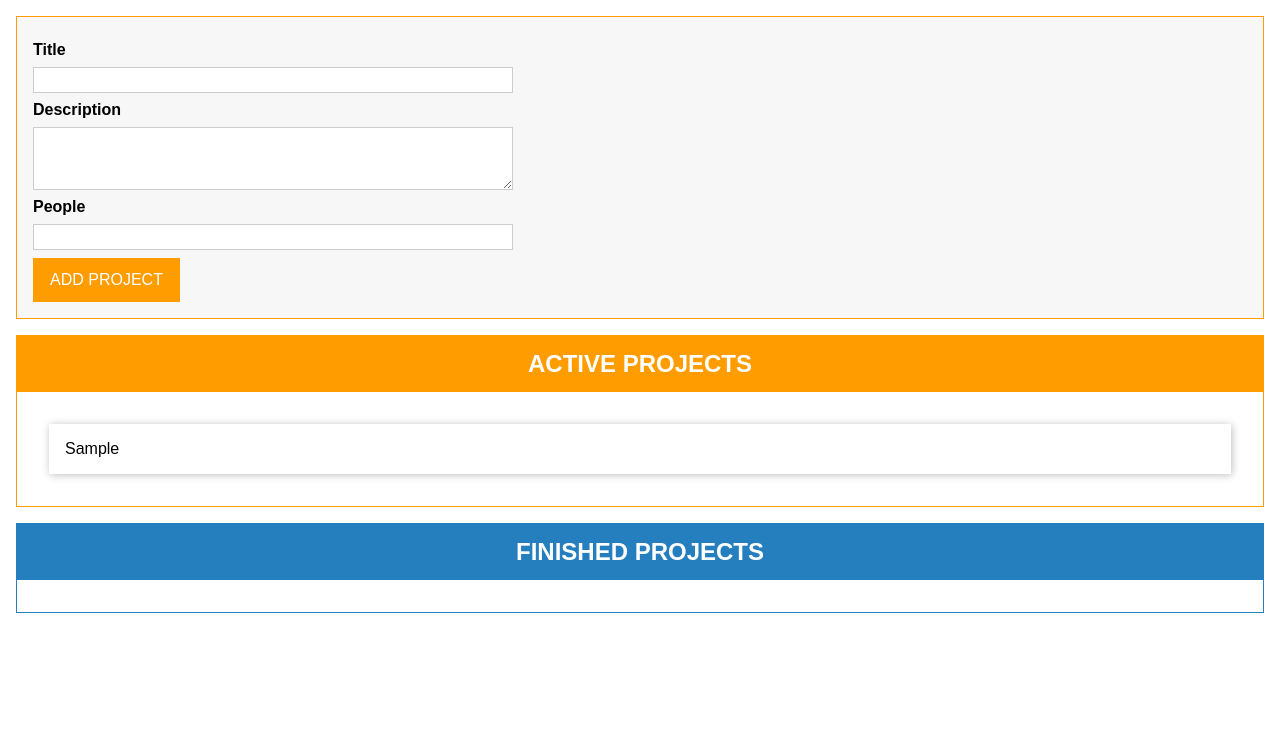
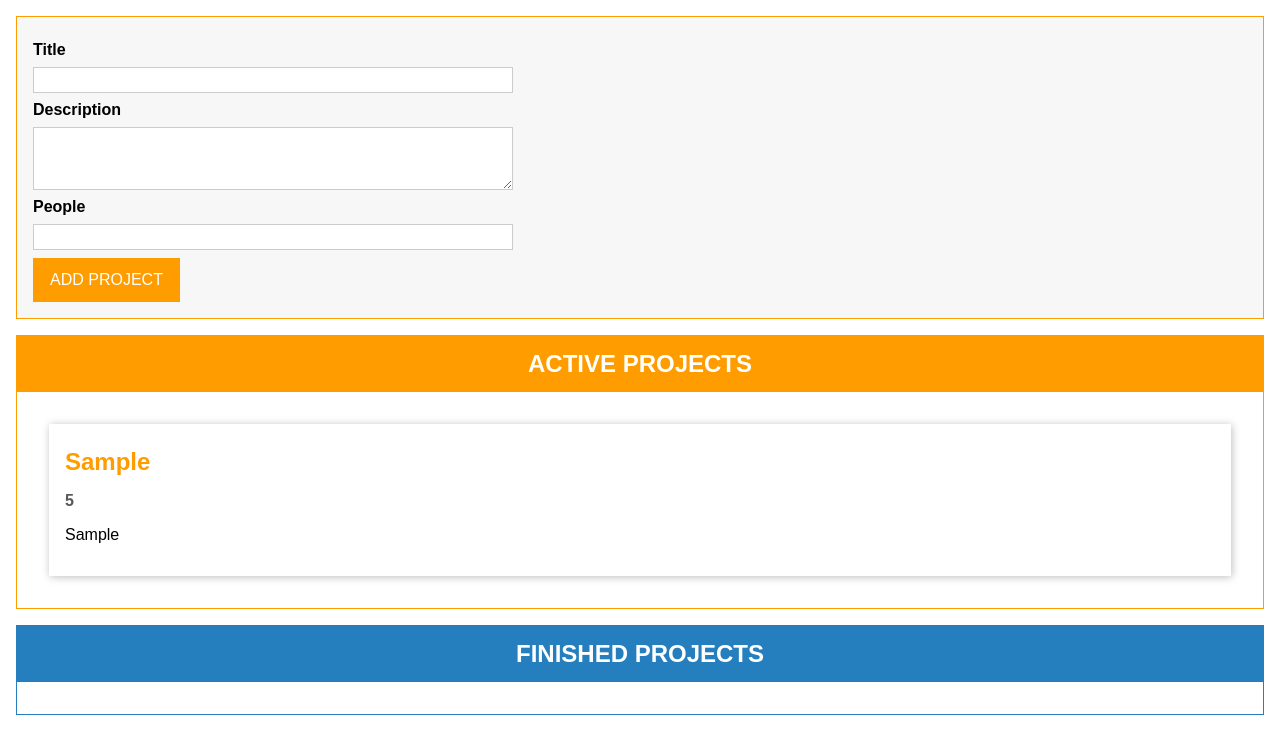
Before and after one commit to pilaga/typescript-drag-and-drop, a plain HTML site: page index.html in a window 1280 px wide. Both pictures are taken after typing "Sample", "Sample", "5" into the empty fields and a click on the button "ADD PROJECT". Drawn offline with Linux system fonts and the light colour scheme.

Commit message:
rendering project item with a class

```diff
--- a/dist/app.js
+++ b/dist/app.js
@@ -97,6 +97,20 @@ class Component {
         this.appElement.insertAdjacentElement(insertAtStart ? 'afterbegin' : 'beforeend', this.mainElement);
     }
 }
+class ProjectItem extends Component {
+    constructor(hostId, project) {
+        super('single-project', hostId, false, project.id);
+        this.project = project;
+        this.configure();
+        this.render();
+    }
+    render() {
+        this.mainElement.querySelector('h2').textContent = this.project.title;
+        this.mainElement.querySelector('h3').textContent = this.project.team.toString();
+        this.mainElement.querySelector('p').textContent = this.project.description;
+    }
+    configure() { }
+}
 class ProjectList extends Component {
     constructor(type) {
         super('project-list', 'app', false, `${type}-projects`);
@@ -118,9 +132,7 @@ class ProjectList extends Component {
         const listElement = document.getElementById(`${this.type}-projects-list`);
         listElement.innerHTML = '';
         for (const item of this.assignedProjects) {
-            const listItem = document.createElement('li');
-            listItem.textContent = item.title;
-            listElement.appendChild(listItem);
+            new ProjectItem(this.mainElement.querySelector('ul').id, item);
         }
     }
     render() {
--- a/index.html
+++ b/index.html
@@ -33,7 +33,11 @@
       </form>
     </template>
     <template id="single-project">
-      <li></li>
+      <li>
+        <h2></h2>
+        <h3></h3>
+        <p></p>
+      </li>
     </template>
     <template id="project-list">
       <section class="projects">
```
Also changed, not shown: src/app.ts (+22 -3 lines), 1 other file.
